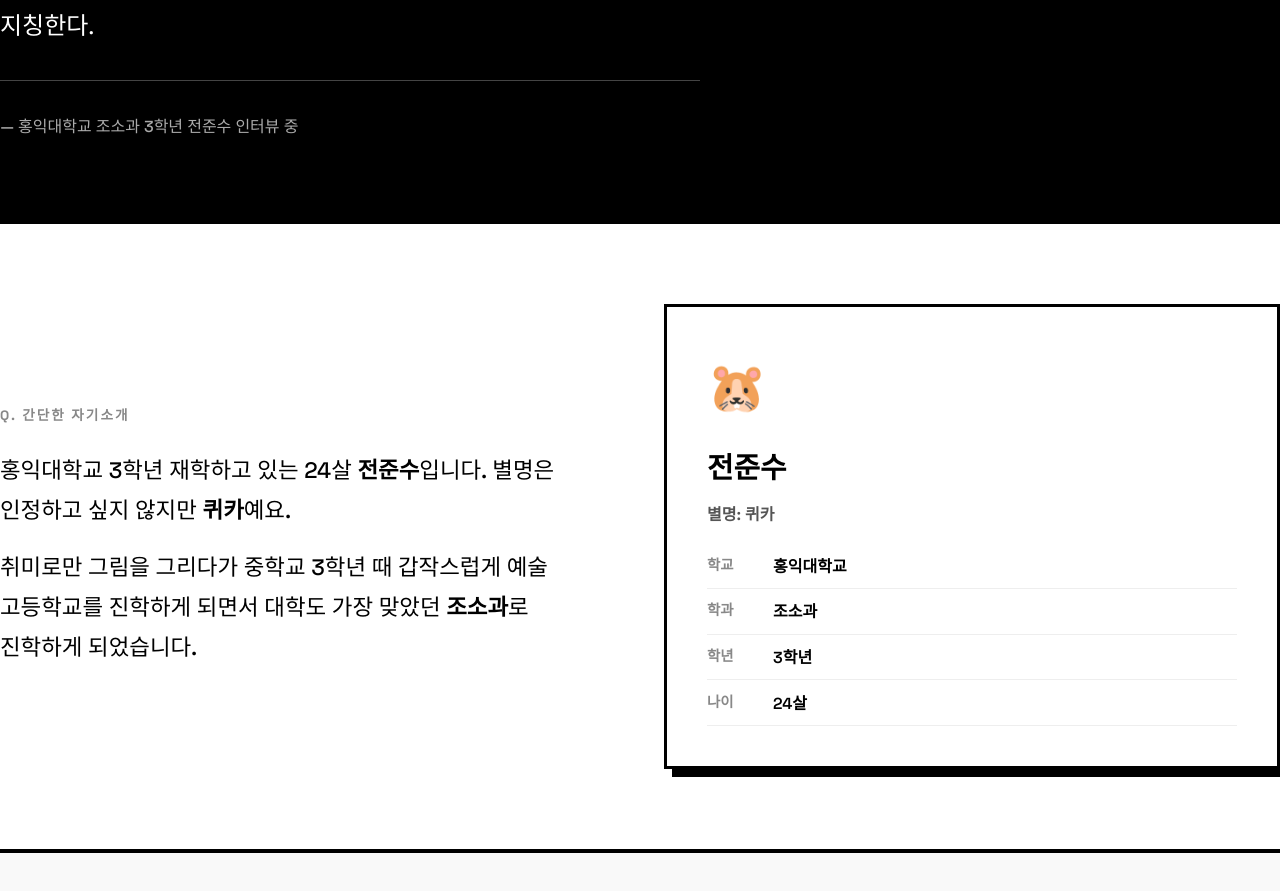
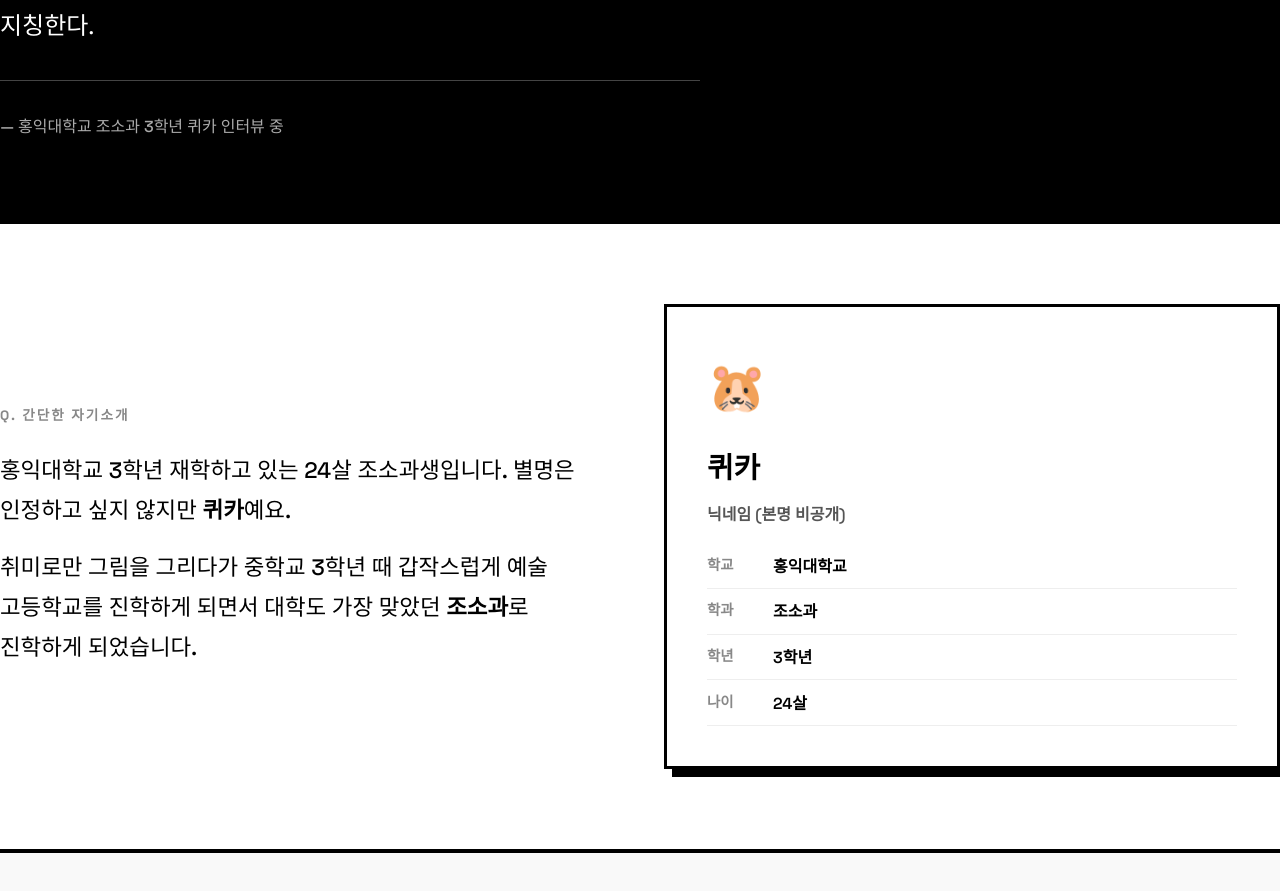
Before and after one commit to sojeong-im/vvv-magazine, a React (Vite) app: page /article/joso in a window 1280 px wide. Shown: the part 1153-2044 px from the top of the page. Built offline with nearby package versions, Linux system fonts and the light colour scheme; a web font is replaced by a local one.

Commit message:
fix: anonymize interviewee names (퀴카, 포차코 닉네임만 표시)

```diff
--- a/src/components/ArticleJosoPage.jsx
+++ b/src/components/ArticleJosoPage.jsx
@@ -18,7 +18,7 @@ const ArticleJosoPage = () => {
         <div style={{ background: '#fff', color: '#000', minHeight: '100vh', paddingTop: 'var(--nav-height)' }}>
             <Helmet>
                 <title>학과시식코너 — 조소과 편 | VVV 매거진</title>
-                <meta name="description" content="홍익대학교 조소과 3학년 전준수의 리얼 인터뷰. 드라마 속 조각가 vs 현실 조소과생의 차이를 낱낱이 파헤칩니다." />
+                <meta name="description" content="홍익대학교 조소과 3학년 퀴카의 리얼 인터뷰. 드라마 속 조각가 vs 현실 조소과생의 차이를 낱낱이 파헤칩니다." />
             </Helmet>
 
             {/* ── COVER ── */}
@@ -95,7 +95,7 @@ const ArticleJosoPage = () => {
                             조각과 소조를 통틀어 칭하는 말. <strong>조각</strong>은 어떤 재질을 깎아서 입체물을 만드는 것을 의미하고, <strong>소조</strong>는 어떤 재질을 계속 덧붙여서 입체물을 만드는 것을 말한다. 결국 조소는 <mark style={{ background: 'var(--primary)', color: '#000', padding: '0 4px' }}>입체물을 만드는 모든 미술활동</mark>을 지칭한다.
                         </p>
                         <p style={{ fontSize: '1rem', color: '#aaa', fontWeight: 500 }}>
-                            — 홍익대학교 조소과 3학년 전준수 인터뷰 중
+                            — 홍익대학교 조소과 3학년 퀴카 인터뷰 중
                         </p>
                     </motion.div>
                 </div>
@@ -113,7 +113,7 @@ const ArticleJosoPage = () => {
                                 Q. 간단한 자기소개
                             </div>
                             <p style={{ fontSize: 'clamp(1.1rem, 2.5vw, 1.4rem)', lineHeight: 1.8, fontWeight: 500, wordBreak: 'keep-all' }}>
-                                홍익대학교 3학년 재학하고 있는 24살 <strong>전준수</strong>입니다. 별명은 인정하고 싶지 않지만 <strong>퀴카</strong>예요.
+                                홍익대학교 3학년 재학하고 있는 24살 조소과생입니다. 별명은 인정하고 싶지 않지만 <strong>퀴카</strong>예요.
                             </p>
                             <p style={{ fontSize: 'clamp(1.1rem, 2.5vw, 1.4rem)', lineHeight: 1.8, fontWeight: 500, wordBreak: 'keep-all', marginTop: '1rem' }}>
                                 취미로만 그림을 그리다가 중학교 3학년 때 갑작스럽게 예술 고등학교를 진학하게 되면서 대학도 가장 맞았던 <strong>조소과</strong>로 진학하게 되었습니다.
@@ -123,8 +123,8 @@ const ArticleJosoPage = () => {
                         {/* 프로필 카드 */}
                         <div style={{ border: '3px solid #000', padding: '2.5rem', boxShadow: '8px 8px 0 #000' }}>
                             <div style={{ fontSize: '3rem', marginBottom: '1rem' }}>🐹</div>
-                            <div style={{ fontWeight: 900, fontSize: '1.8rem', marginBottom: '0.5rem' }}>전준수</div>
-                            <div style={{ fontWeight: 600, color: '#555', marginBottom: '1.5rem' }}>별명: 퀴카</div>
+                            <div style={{ fontWeight: 900, fontSize: '1.8rem', marginBottom: '0.5rem' }}>퀴카</div>
+                            <div style={{ fontWeight: 600, color: '#555', marginBottom: '1.5rem' }}>닉네임 (본명 비공개)</div>
                             <div style={{ display: 'flex', flexDirection: 'column', gap: '0.6rem' }}>
                                 {[
                                     { label: '학교', value: '홍익대학교' },
```
